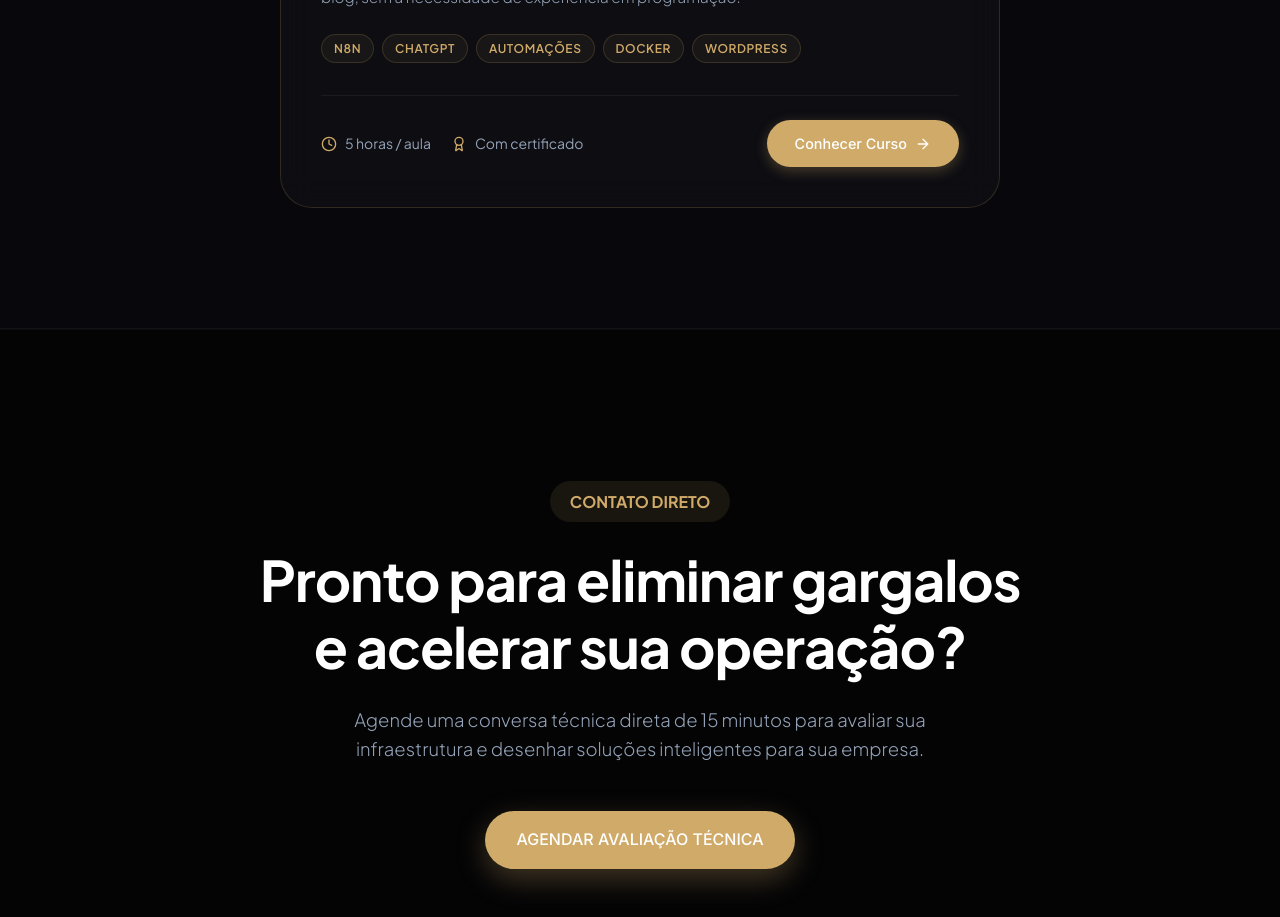
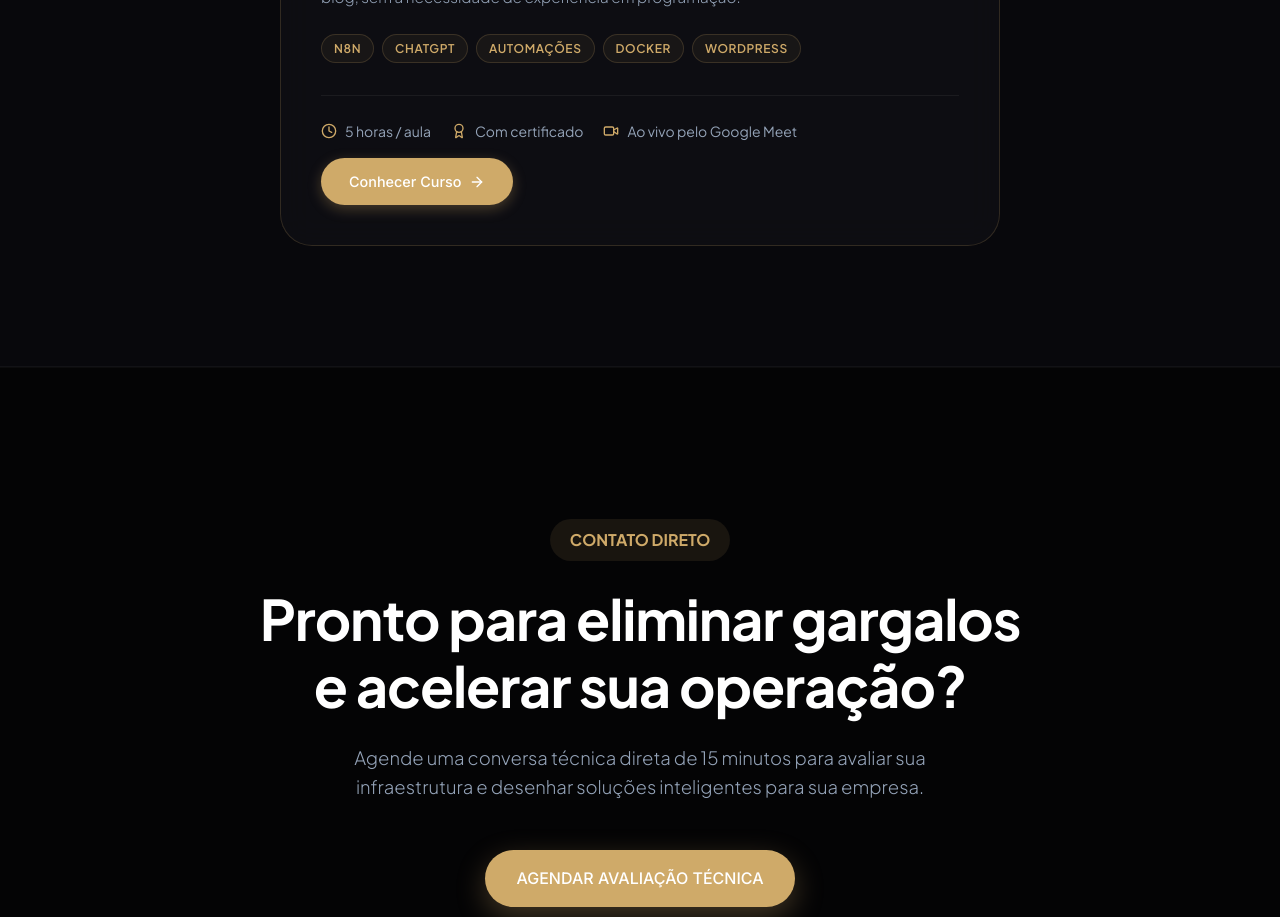
Before and after one commit to Immaculata-Digital/lp-thiago-lamberti, a Next.js app: page / in a window 1280 px wide. Shown: the part 3860-4777 px from the top of the page. Built offline with nearby package versions, Linux system fonts and the light colour scheme; a web font is replaced by a local one.

Commit message:
feat: add Google Meet info row in Cursos card

```diff
--- a/src/components/Cursos.tsx
+++ b/src/components/Cursos.tsx
@@ -1,6 +1,6 @@
 import React from 'react';
 import Link from 'next/link';
-import { BookOpen, Clock, Award, ArrowRight } from 'lucide-react';
+import { BookOpen, Clock, Award, ArrowRight, Video } from 'lucide-react';
 
 export default function Cursos() {
     return (
@@ -99,6 +99,10 @@ export default function Cursos() {
                                     <Award size={16} className="text-accent" />
                                     <span>Com certificado</span>
                                 </div>
+                                <div style={{ display: 'flex', alignItems: 'center', gap: '8px', color: '#94a3b8', fontSize: '0.875rem' }}>
+                                    <Video size={16} className="text-accent" />
+                                    <span>Ao vivo pelo Google Meet</span>
+                                </div>
                             </div>
 
                             <Link href="/mini-curso-blog-n8n" className="btn btn-primary" style={{ padding: '12px 28px', fontSize: '0.9rem', display: 'inline-flex', alignItems: 'center', gap: '8px' }}>
```
